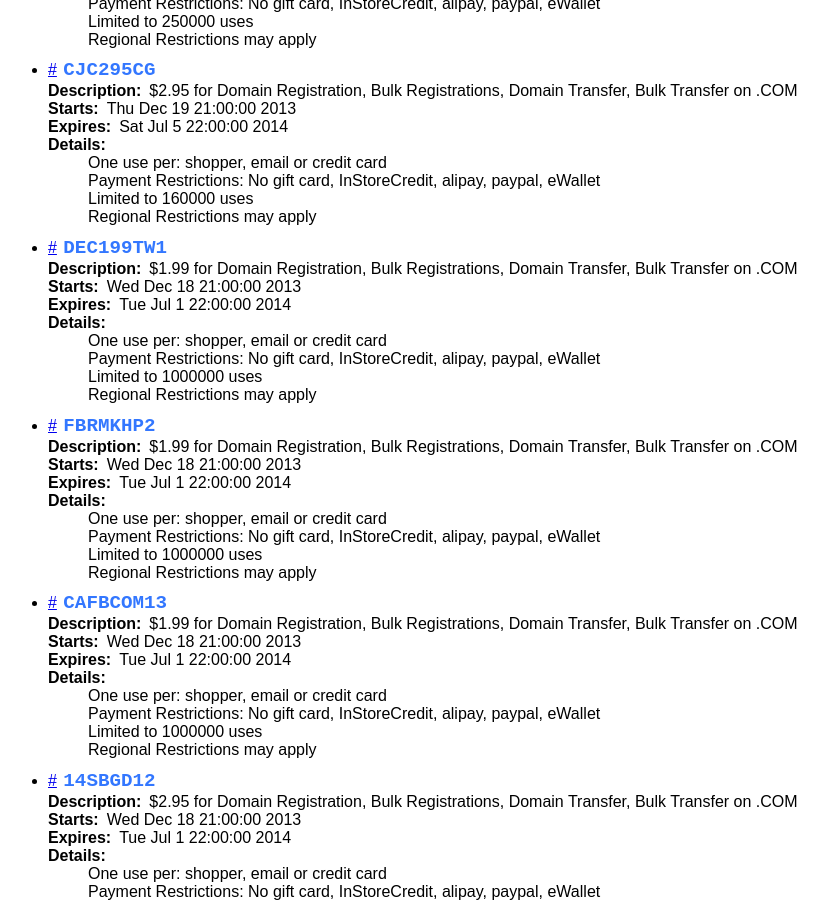
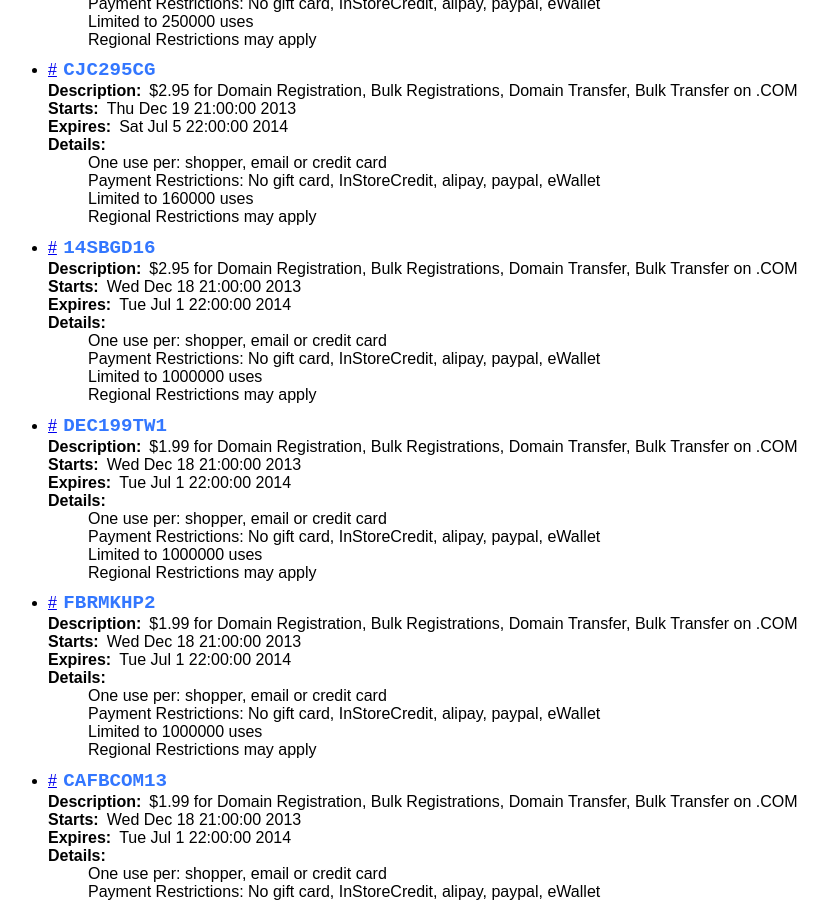
Before and after one commit to Earth2Me/Domains, a Jekyll site: the page built from godaddy-codes-details.md, in a window 1280 px wide and 900 px high, scrolled down 4387 px. Shown: the whole window, without its empty margins (24-852 px from the left). Built offline with Jekyll 4.4.1, drawn with Linux system fonts in a browser that asks for light colours; some of the changed text lies outside the part shown.

Commit message:
More codes

```diff
--- a/_data/godaddy.yml
+++ b/_data/godaddy.yml
@@ -1602,3 +1602,25 @@
   expires: 1404612000
   details:
     - "Currency: USD, AED, ARS, AUD, BRL, CAD, CHF, CLP, CNY, COP, DKK, EGP, EUR, GBP, HKD, IDR, ILS, INR, JPY, KRW, MAD, MXN, MYR, NZD, PEN, PHP, PKR, PLN, SAR, SEK, SGD, THB, TRY, TWD, UAH, UYU, VEF, VND, ZAR"
+- code: STATE295
+  type: "Viral"
+  description: "$2.95 for Domain Registration, Bulk Registrations, Domain Transfer, Bulk Transfer on .COM"
+  starts: 1386640800
+  expires: 1404266400
+  details:
+    - "One use per: shopper, email or credit card"
+    - "Payment Restrictions: No gift card, InStoreCredit, alipay, paypal"
+    - "Limited to 10000 uses"
+    - "Currency: USD, AED, ARS, AUD, BRL, CAD, CHF, CLP, CNY, COP, DKK, EGP, EUR, GBP, HKD, IDR, ILS, INR, JPY, KRW, MAD, MXN, MYR, NZD, PEN, PHP, PKR, PLN, SAR, SEK, SGD, THB, TRY, TWD, UAH, UYU, VEF, VND, ZAR"
+    - "Regional Restrictions may apply"
+- code: 14SBGD16
+  type: "Viral"
+  description: "$2.95 for Domain Registration, Bulk Registrations, Domain Transfer, Bulk Transfer on .COM"
+  starts: 1387418400
+  expires: 1404266400
+  details:
+    - "One use per: shopper, email or credit card"
+    - "Payment Restrictions: No gift card, InStoreCredit, alipay, paypal, eWallet"
+    - "Limited to 1000000 uses"
+    - "Currency: USD, AED, ARS, AUD, BRL, CAD, CHF, CLP, CNY, COP, DKK, EGP, EUR, GBP, HKD, IDR, ILS, INR, JPY, KRW, MAD, MXN, MYR, NZD, PEN, PHP, PKR, PLN, SAR, SEK, SGD, THB, TRY, TWD, UAH, UYU, VEF, VND, ZAR"
+    - "Regional Restrictions may apply"
--- a/_data/godaddydead.yml
+++ b/_data/godaddydead.yml
@@ -173,6 +173,7 @@
 - ROCKET199
 - ROCKET99
 - SAVE295
+- SAVE295
 - SCAM14
 - SCOTT249
 - SCOTT295
```
